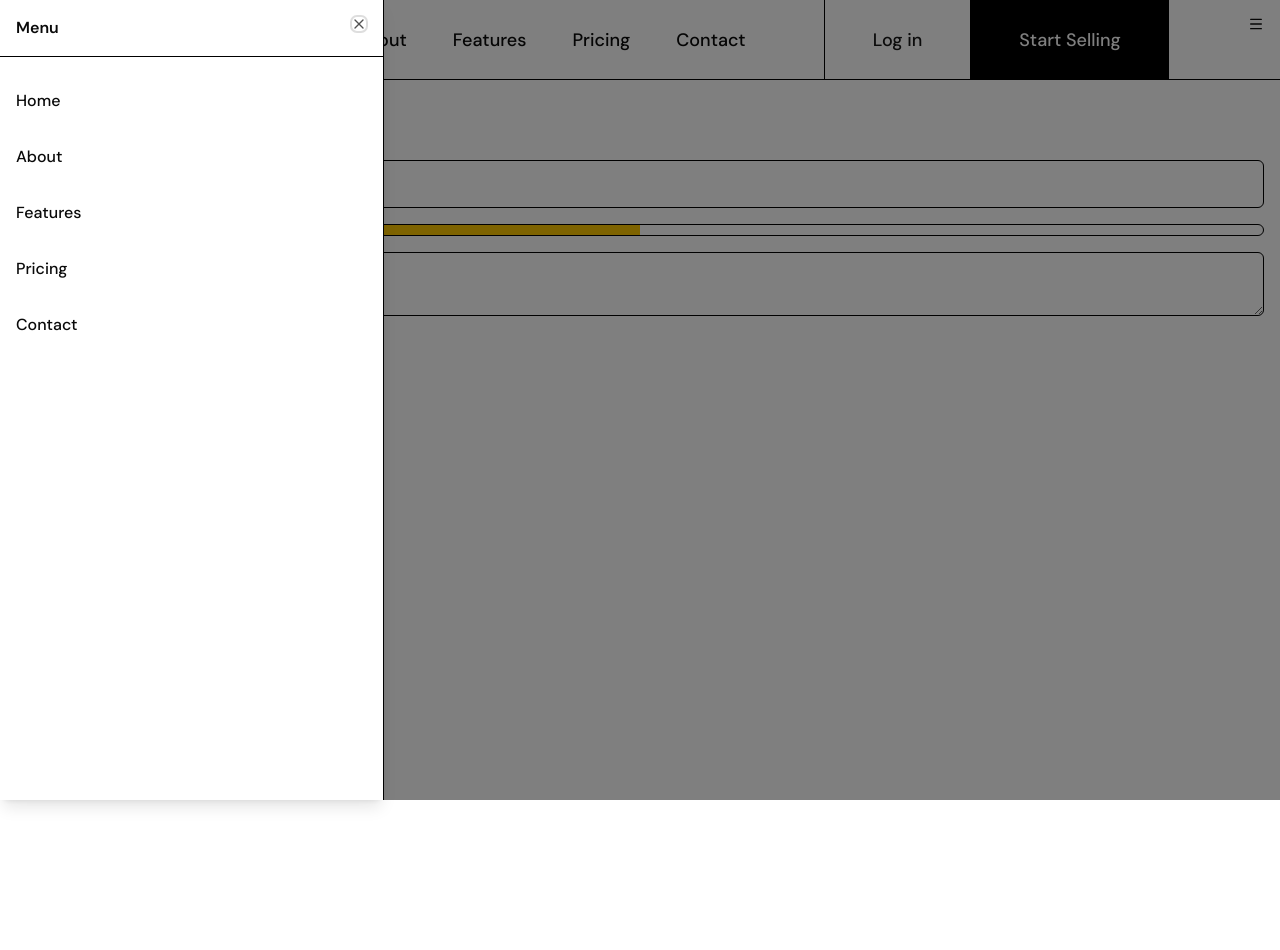
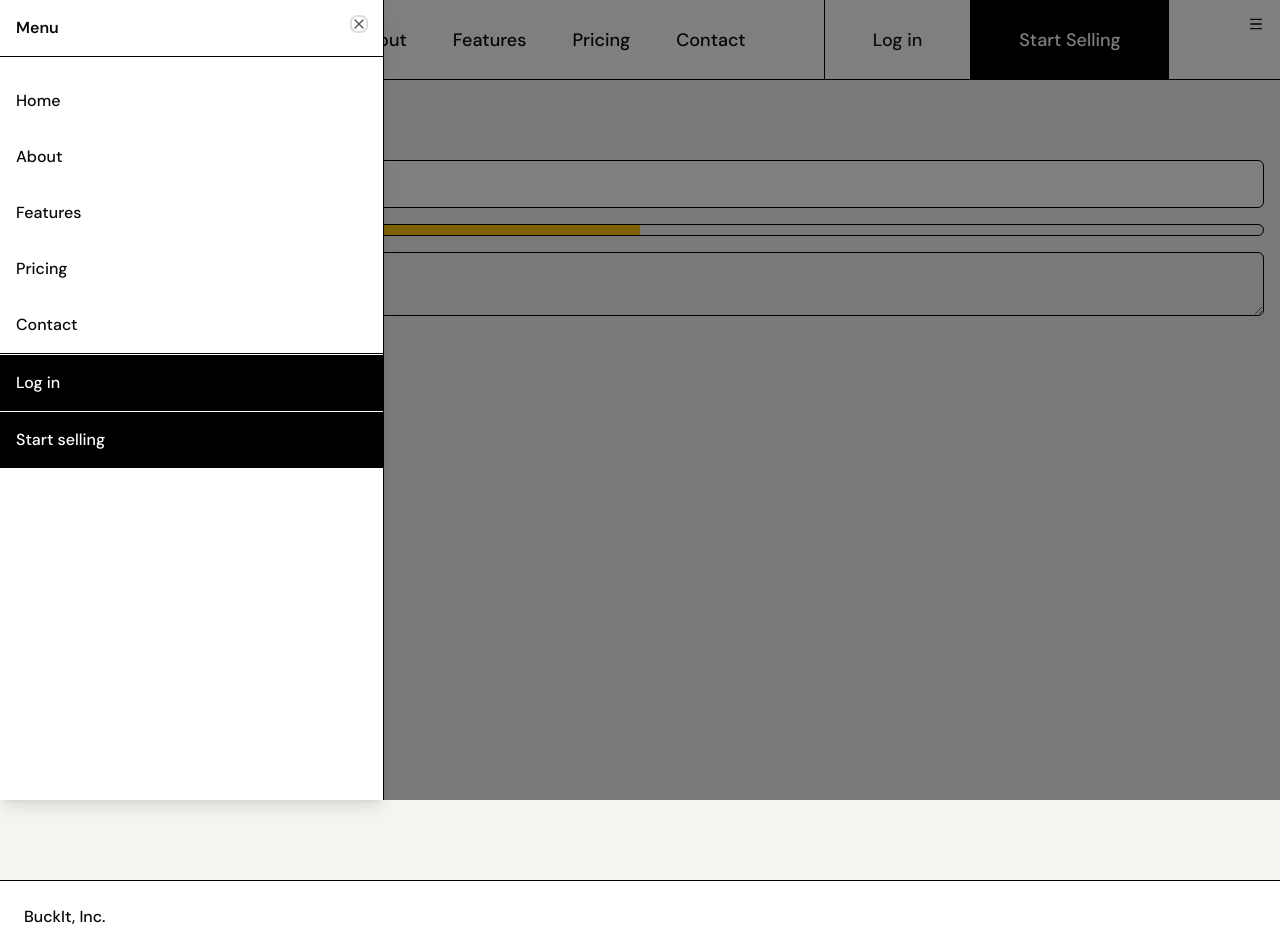
Before and after one commit to shreyaakalra/BuckIt, a Next.js app: page / in a window 1280 px wide. Shown: the top 950 px of the page. Before the commit the page ends 880 px from the top, so only its background shows below. Built offline with nearby package versions, Linux system fonts and the light colour scheme.

Commit message:
navbar-sidebar complete

```diff
--- /dev/null
+++ b/src/app/(home)/footer.tsx
@@ -0,0 +1,11 @@
+export const Footer = () => {
+    return (
+        <footer className="flex border-t justify-between font-medium p-6">
+            <div className="flex items-center gap-2">
+                <p>
+                    BuckIt, Inc.
+                </p>
+            </div>
+        </footer>
+    )
+}
--- a/src/app/(home)/layout.tsx
+++ b/src/app/(home)/layout.tsx
@@ -1,3 +1,4 @@
+import { Footer } from "./footer";
 import { Navbar } from "./navbar";
 
 interface Props{
@@ -9,7 +10,10 @@ const Layout = ({ children }: Props) => {
     return(
         <div className="flex flex-col min-h-screen">
             <Navbar />
-            {children}
+            <div className="flex-1 bg-[#F4F4F0]">
+                {children}
+            </div>
+            <Footer />
 
         </div>
     )
--- a/src/app/(home)/navbar-sidebar.tsx
+++ b/src/app/(home)/navbar-sidebar.tsx
@@ -25,11 +25,9 @@ export const NavbarSidebar = ({
                 className="p-0 transition-none"
             >
                 <SheetHeader className="p-4 border-b">
-                    <div className="flex items-center">
-                        <SheetTitle>
-                            Menu
-                        </SheetTitle>
-                    </div>
+                    <SheetTitle>
+                        Menu
+                    </SheetTitle>
                 </SheetHeader>
                 <ScrollArea className="flex flex-col overflow-y-auto h-full pb-2">
                     {items.map((item) => (
@@ -37,10 +35,21 @@ export const NavbarSidebar = ({
                             key={item.href}
                             href={item.href}
                             className="w-full text-left p-4 hover:bg-black hover:text-white flex items-center text-base font-medium"
+                            onClick={() => onOpenChange(false)}
                         >
                             {item.children}
                         </Link>
                     ))}
+
+                    <div className="border-t">
+                        <Link href="/sign-in" className="w-full text-left p-4 bg-black text-white hover:bg-yellow-400 hover:text-white flex items-center text-base font-medium border-t border-white " onClick={() => onOpenChange(false)}>
+                            Log in
+                        </Link>
+                        <Link href="/sign-up" className="w-full text-left p-4 bg-black text-white hover:bg-yellow-400 hover:text-white flex items-center text-base font-medium border-t border-white" onClick={() => onOpenChange(false)}>
+                            Start selling
+                        </Link>
+
+                    </div>
 
                 </ScrollArea>
 
```
